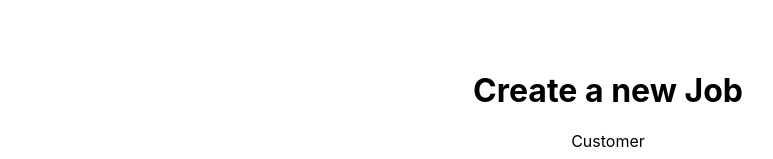
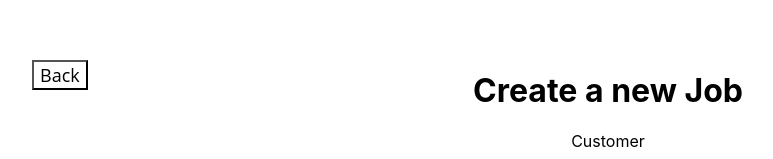
Before and after one commit to hvilluminati/FED2, a React (Create React App) app in the folder ModelsApi/frontend/: page /CreateJob in a window 1280 px wide. Shown: the part 134-293 px from the top of the page, without its empty margins (32-805 px from the left). Built offline with nearby package versions, Linux system fonts and the light colour scheme.

Commit message:
added back button

```diff
--- a/ModelsApi/frontend/src/App.css
+++ b/ModelsApi/frontend/src/App.css
@@ -15,6 +15,16 @@ div {
   justify-content: center;
   align-items: center;
   flex-direction: column;
+}
+
+.button {
+  position: absolute;
+  color: rgb(0, 0, 0);
+  margin: 10px -45%;
+  font-size: 18px;
+  font-family: 'open sans', sans-serif;
+  cursor: pointer;
+  background-color: transparent;
 }
 
 .signInText {
--- a/ModelsApi/frontend/src/pages/AddExpensePage.jsx
+++ b/ModelsApi/frontend/src/pages/AddExpensePage.jsx
@@ -2,6 +2,7 @@ import { useState, useEffect } from 'react';
 import { axiosCreateExpense } from '../axioscalls';
 import jwtDecode from 'jwt-decode';
 import { useNavigate } from 'react-router-dom';
+import { Link } from 'react-router-dom';
 
 export default function AddExpense() {
   const [expense, setExpense] = useState();
@@ -33,6 +34,11 @@ export default function AddExpense() {
 
   return (
     <div id='page'>
+      <Link to='/welcome'>
+        <button className='button button1'>
+          <span>Back</span>
+        </button>{' '}
+      </Link>
       <h1>Add Expenses</h1>
       <div id='expenseTitle' className='expensePage'>
         Expenses
@@ -41,7 +47,8 @@ export default function AddExpense() {
         id='expense'
         className='signInText'
         rows='1'
-				onChange={(event) => setExpense(event.target.value)}>
+        onChange={(event) => setExpense(event.target.value)}
+      >
         Add expense Value
       </textarea>
       <div id='jobTitle' className='jobPage'>
@@ -51,7 +58,8 @@ export default function AddExpense() {
         id='text'
         className='signInText'
         rows='1'
-				onChange={(event) => setText(event.target.value)}>
+        onChange={(event) => setText(event.target.value)}
+      >
         Add text
       </textarea>
       <div id='jobIDTitle' className='jobIDPage'>
@@ -61,7 +69,8 @@ export default function AddExpense() {
         id='jobID'
         className='signInText'
         rows='1'
-				onChange={(event) => setJobID(event.target.value)}>
+        onChange={(event) => setJobID(event.target.value)}
+      >
         Add the JobID
       </textarea>
       <button onClick={handleExpenseClick} id='expenseBtn'>
--- a/ModelsApi/frontend/src/pages/AddManager.jsx
+++ b/ModelsApi/frontend/src/pages/AddManager.jsx
@@ -1,6 +1,7 @@
 import { useState, useEffect } from 'react';
 import { axiosCreateManager } from '../axioscalls';
 import { useNavigate } from 'react-router-dom';
+import { Link } from 'react-router-dom';
 
 export default function AddManager() {
   const [firstName, setFirstName] = useState('');
@@ -22,6 +23,11 @@ export default function AddManager() {
   }
   return (
     <div id='page'>
+      <Link to='/welcome'>
+        <button className='button button1'>
+          <span>Back</span>
+        </button>{' '}
+      </Link>
       <h1>Create a new manager account</h1>
       <text>First name</text>
       <textarea
--- a/ModelsApi/frontend/src/pages/ChangeModelOnJob.jsx
+++ b/ModelsApi/frontend/src/pages/ChangeModelOnJob.jsx
@@ -1,6 +1,7 @@
 import { useState, useEffect } from 'react';
 import { axiosAddModelToJob, axiosDeleteModelFromJob } from '../axioscalls';
 import { useNavigate } from 'react-router-dom';
+import { Link } from 'react-router-dom';
 
 export default function ChangeModelsOnJobs() {
   const [modelId, setModelId] = useState();
@@ -26,6 +27,11 @@ export default function ChangeModelsOnJobs() {
 
   return (
     <div id='page'>
+      <Link to='/welcome'>
+        <button className='button button1'>
+          <span>Back</span>
+        </button>{' '}
+      </Link>
       <h1>Add Model to job</h1>
       <text>Model ID</text>
       <textarea
--- a/ModelsApi/frontend/src/pages/CreateJob.jsx
+++ b/ModelsApi/frontend/src/pages/CreateJob.jsx
@@ -1,6 +1,7 @@
 import { useState, useEffect } from 'react';
 import { axiosCreateJob } from '../axioscalls';
 import { useNavigate } from 'react-router-dom';
+import { Link } from 'react-router-dom';
 
 export default function CreateJobs() {
   const [customer, setCustomer] = useState();
@@ -26,6 +27,11 @@ export default function CreateJobs() {
 
   return (
     <div id='page'>
+      <Link to='/welcome'>
+        <button className='button button1'>
+          <span>Back</span>
+        </button>{' '}
+      </Link>
       <h1>Create a new Job</h1>
       <text>Customer</text>
       <textarea
--- a/ModelsApi/frontend/src/pages/CreateModel.jsx
+++ b/ModelsApi/frontend/src/pages/CreateModel.jsx
@@ -1,6 +1,7 @@
 import { useState, useEffect } from 'react';
 import { axiosCreateModel } from '../axioscalls';
 import { useNavigate } from 'react-router-dom';
+import { Link } from 'react-router-dom';
 
 export default function CreateJobs() {
   const [firstName, setFirstName] = useState();
@@ -54,6 +55,11 @@ export default function CreateJobs() {
 
   return (
     <div id='createModelPage'>
+      <Link to='/welcome'>
+        <button className='button button1'>
+          <span>Back</span>
+        </button>{' '}
+      </Link>
       <h1>Create a new Model</h1>
       <div id='hejsa'>
         <text>First Name</text>
--- a/ModelsApi/frontend/src/pages/JobListPage.jsx
+++ b/ModelsApi/frontend/src/pages/JobListPage.jsx
@@ -1,6 +1,7 @@
 import { useState, useEffect } from 'react';
 import { axiosGetJobs } from '../axioscalls';
 import { useNavigate } from 'react-router-dom';
+import { Link } from 'react-router-dom';
 
 export default function JobList() {
   const [listJob, setListJob] = useState();
@@ -16,6 +17,11 @@ export default function JobList() {
 
   return (
     <div id='page'>
+      <Link to='/welcome'>
+        <button className='button button1'>
+          <span>Back</span>
+        </button>{' '}
+      </Link>
       <h1 id='jobListHeader'>List of Jobs</h1>
       <div id='Customer'>Customer</div>
       <div id='startDate'>Start Date</div>
```
Lines whose indentation alone changed are shown as unchanged.
